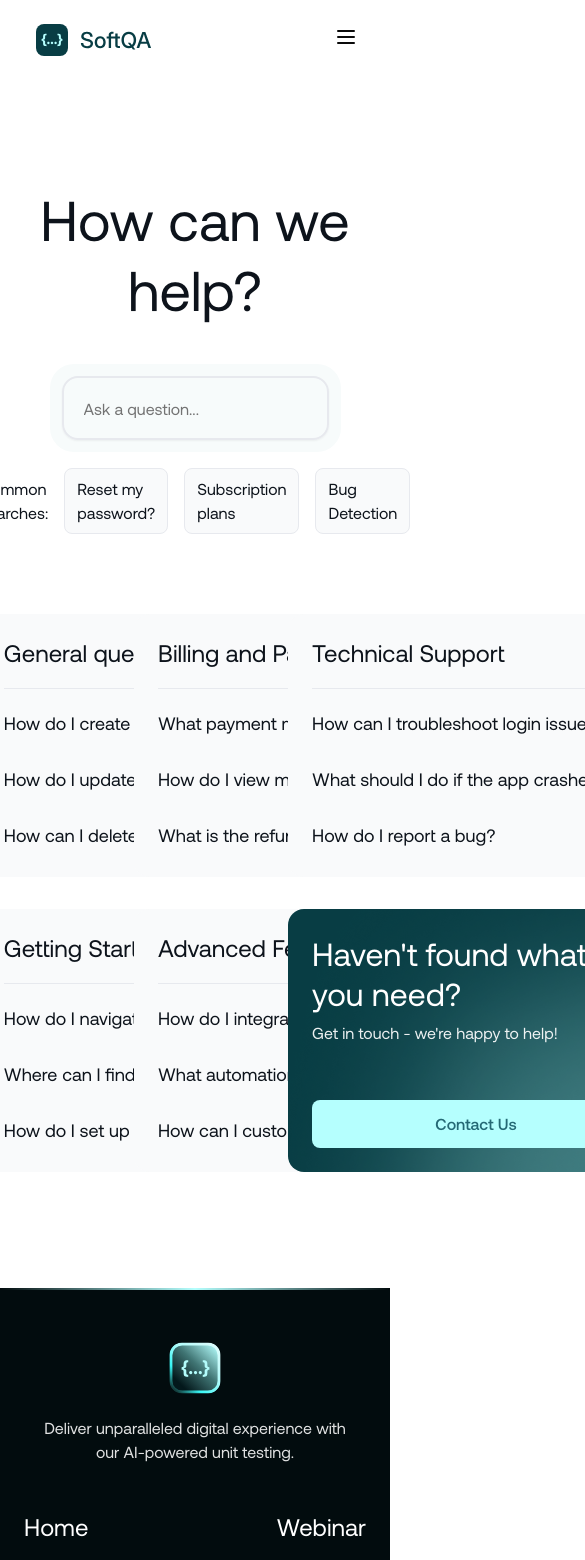
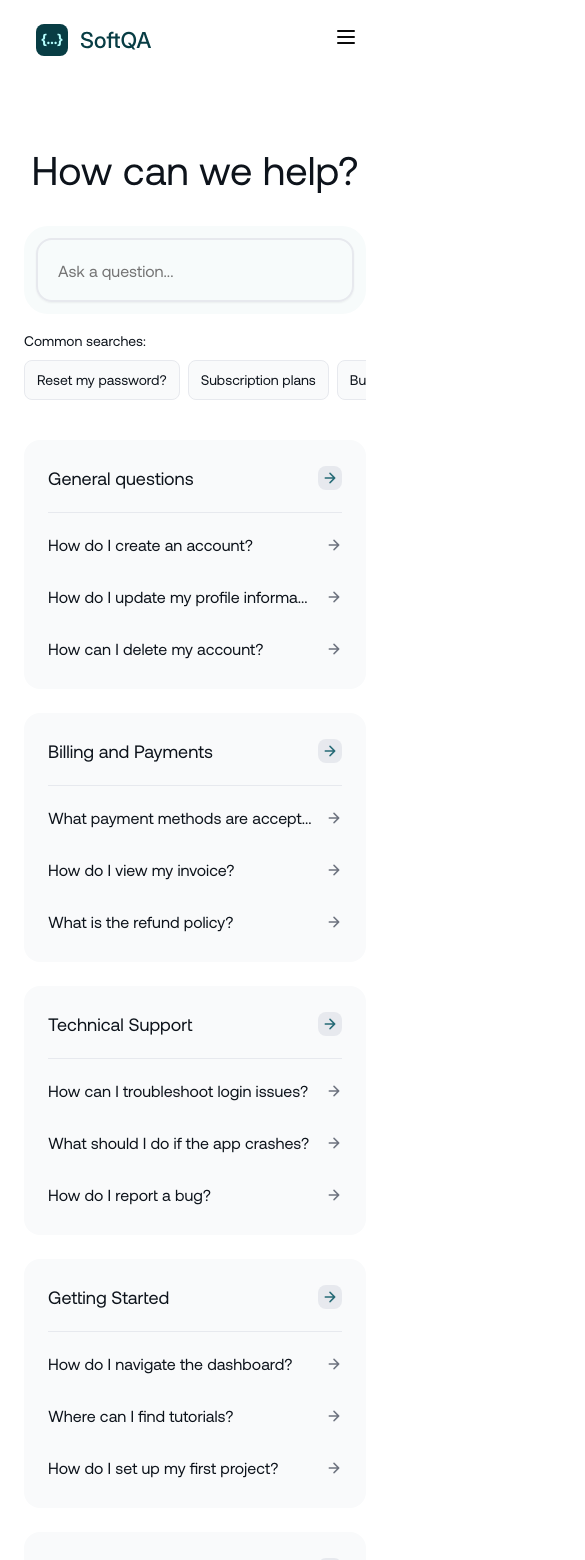
Before and after one commit to azkaanasiyya/softqa, a Next.js app: page /help in a window 390 px wide. Shown: the top 1560 px of the page, 585 px wide, since content can reach past the window. Built offline with nearby package versions, Linux system fonts and the light colour scheme.

Commit message:
style(help): adjust responsive layout for tablet and mobile

```diff
--- a/src/components/custom/inputsearch.tsx
+++ b/src/components/custom/inputsearch.tsx
@@ -7,7 +7,7 @@ export function InputSearch(props: React.ComponentProps<typeof Input>) {
     <Input
       {...props}
       className={cn(
-        "w-[760px] h-16 border-2 border-grayscale-100 p-5 text-[16px] text-grayscale-400 leading-6 rounded-[16px]",
+        "w-full max-w-[760px] h-16 border-2 border-grayscale-100 p-5 text-[16px] text-grayscale-400 leading-6 rounded-[16px]",
         props.className
       )}
     />
--- a/src/components/help/hero.tsx
+++ b/src/components/help/hero.tsx
@@ -1,32 +1,33 @@
 import { InputSearch } from "../custom/inputsearch";
 import Image from "next/image";
-// import { Button } from "../ui/button";
 import Link from "next/link";
 import { HelpModal } from "./modal";
 
 export default function HelpHero() {
     return (
-        <div className="flex flex-col justify-center items-center px-[124px] pt-[104px] pb-[116px]">
-            <div className="max-w-[1192px] flex flex-col gap-20 justify-center items-center">
-                <div className="flex flex-col gap-10 max-w-[784px]">
-                    <h1 className="text-[56px] leading-[70px] text-center text-grayscale-900">How can we help?</h1>
-                    <div className="flex flex-col items-center gap-4">
-                        <div className="bg-primary-50 rounded-[24px] p-3">
-                            <InputSearch placeholder="Ask a question..." />
+        <div className="flex flex-col justify-center items-center px-6 md:px-8 lg:px-[124px] pb-12 pt-16 md:py-20 lg:pt-[104px] lg:pb-[116px] w-full">
+            <div className="max-w-[1192px] flex flex-col gap-10 md:gap-12 lg:gap-20 justify-center items-center w-full">
+                <div className="flex flex-col gap-8 md:gap-10 w-full max-w-[784px]">
+                    <h1 className="text-[40px] md:text-[56px] leading-[50px] md:leading-[70px] text-center text-grayscale-900">How can we help?</h1>
+                    <div className="flex flex-col items-center justify-center w-full gap-4 overflow-hidden">
+                        <div className="bg-primary-50 rounded-[24px] p-3 w-full">
+                            <InputSearch placeholder="Ask a question..." className="w-full"/>
                         </div>
-                        <div className="flex flex-row gap-4 items-center">
-                            <span className="text-[16px] leading-6 text-grayscale-900">Common searches:</span>
-                            <div className="bg-grayscale-50 border border-grayscale-100 rounded-[8px] py-2 px-3 text-[16px] leading-6 text-grayscale-900">Reset my password?</div>
-                            <div className="bg-grayscale-50 border border-grayscale-100 rounded-[8px] py-2 px-3 text-[16px] leading-6 text-grayscale-900">Subscription plans</div>
-                            <div className="bg-grayscale-50 border border-grayscale-100 rounded-[8px] py-2 px-3 text-[16px] leading-6 text-grayscale-900">Bug Detection</div>
+                        <div className="flex flex-col md:flex-row gap-2 md:gap-4 items-start md:items-center md:justify-center overflow-hidden w-full">
+                            <span className="text-[14px] md:text-[16px] leading-[22px] md:leading-6 text-grayscale-900">Common searches:</span>
+                            <div className="flex flex-row gap-2 md:gap-4 items-center justify-center overflow-x-auto whitespace-nowrap scrollbar-hide">
+                                <div className="bg-grayscale-50 border border-grayscale-100 rounded-[8px] py-2 px-3 text-[14px] md:text-[16px] leading-[22px] md:leading-6 text-grayscale-900 whitespace-nowrap">Reset my password?</div>
+                                <div className="bg-grayscale-50 border border-grayscale-100 rounded-[8px] py-2 px-3 text-[14px] md:text-[16px] leading-[22px] md:leading-6 text-grayscale-900 whitespace-nowrap">Subscription plans</div>
+                                <div className="bg-grayscale-50 border border-grayscale-100 rounded-[8px] py-2 px-3 text-[14px] md:text-[16px] leading-[22px] md:leading-6 text-grayscale-900 whitespace-nowrap">Bug Detection</div>
+                            </div>
                         </div>
                     </div>
                 </div>
-                <div className="grid grid-cols-3 gap-8">
-                    <div className="bg-grayscale-50 rounded-[16px] flex flex-col pt-1 pb-4 px-6 gap-2 w-[376px]">
+                <div className="grid grid-cols-1 md:grid-cols-2 lg:grid-cols-3 gap-6 md:gap-8">
+                    <div className="bg-grayscale-50 rounded-[16px] flex flex-col pt-1 pb-4 px-6 gap-2 max-w-[376px] w-full">
                         <Link href="/help/helpdetail" className="cursor-pointer">
-                            <div className="flex flex-row justify-between py-5 border-b border-grayscale-100">
-                                <h5 className="text-[24px] leading-[30px] text-grayscale-900">General questions</h5>
+                            <div className="flex flex-row justify-between items-center py-5 border-b border-grayscale-100">
+                                <h5 className="text-[18px] md:text-[24px] leading-7 md:leading-[30px] text-grayscale-900">General questions</h5>
                                 <div className="flex flex-col justify-center items-center rounded-[8px] w-6 h-6 bg-grayscale-100 p-1">
                                     <Image src="/help/right-green.png" alt="icon" width={16} height={16} />
                                 </div>
@@ -34,108 +35,108 @@ export default function HelpHero() {
                         </Link>
                         <div className="flex flex-col gap-1">
                             <div className="flex flex-row justify-between items-center py-3">
-                                <span className="text-[18px] leading-7 text-grayscale-900">How do I create an account?</span>
+                                <span className="text-[16px] md:text-[18px] leading-6 md:leading-7 text-grayscale-900">How do I create an account?</span>
                                 <Image src="/help/right-gray.png" alt="icon" width={16} height={16} />
                             </div>
                             <div className="flex flex-row justify-between items-center py-3">
-                                <span className="text-[18px] leading-7 text-grayscale-900">How do I update my profile informa...</span>
+                                <span className="text-[16px] md:text-[18px] leading-6 md:leading-7 text-grayscale-900">How do I update my profile informa...</span>
                                 <Image src="/help/right-gray.png" alt="icon" width={16} height={16} />
                             </div>
                             <div className="flex flex-row justify-between items-center py-3">
-                                <span className="text-[18px] leading-7 text-grayscale-900">How can I delete my account?</span>
+                                <span className="text-[16px] md:text-[18px] leading-6 md:leading-7 text-grayscale-900">How can I delete my account?</span>
                                 <Image src="/help/right-gray.png" alt="icon" width={16} height={16} />
                             </div>
                         </div>
                     </div>
-                    <div className="bg-grayscale-50 rounded-[16px] flex flex-col pt-1 pb-4 px-6 gap-2 w-[376px]">
-                        <div className="flex flex-row justify-between py-5 border-b border-grayscale-100">
-                            <h5 className="text-[24px] leading-[30px] text-grayscale-900">Billing and Payments</h5>
+                    <div className="bg-grayscale-50 rounded-[16px] flex flex-col pt-1 pb-4 px-6 gap-2 max-w-[376px] w-full">
+                        <div className="flex flex-row justify-between items-center py-5 border-b border-grayscale-100">
+                            <h5 className="text-[18px] md:text-[24px] leading-7 md:leading-[30px] text-grayscale-900">Billing and Payments</h5>
                             <div className="flex flex-col justify-center items-center rounded-[8px] w-6 h-6 bg-grayscale-100 p-1">
                                 <Image src="/help/right-green.png" alt="icon" width={16} height={16} />
                             </div>
                         </div>
                         <div className="flex flex-col gap-1">
                             <div className="flex flex-row justify-between items-center py-3">
-                                <span className="text-[18px] leading-7 text-grayscale-900">What payment methods are accept...</span>
+                                <span className="text-[16px] md:text-[18px] leading-6 md:leading-7 text-grayscale-900">What payment methods are accept...</span>
                                 <Image src="/help/right-gray.png" alt="icon" width={16} height={16} />
                             </div>
                             <div className="flex flex-row justify-between items-center py-3">
-                                <span className="text-[18px] leading-7 text-grayscale-900">How do I view my invoice?</span>
+                                <span className="text-[16px] md:text-[18px] leading-6 md:leading-7 text-grayscale-900">How do I view my invoice?</span>
                                 <Image src="/help/right-gray.png" alt="icon" width={16} height={16} />
                             </div>
                             <div className="flex flex-row justify-between items-center py-3">
-                                <span className="text-[18px] leading-7 text-grayscale-900">What is the refund policy?</span>
+                                <span className="text-[16px] md:text-[18px] leading-6 md:leading-7 text-grayscale-900">What is the refund policy?</span>
                                 <Image src="/help/right-gray.png" alt="icon" width={16} height={16} />
                             </div>
                         </div>
                     </div>
-                    <div className="bg-grayscale-50 rounded-[16px] flex flex-col pt-1 pb-4 px-6 gap-2 w-[376px]">
-                        <div className="flex flex-row justify-between py-5 border-b border-grayscale-100">
-                            <h5 className="text-[24px] leading-[30px] text-grayscale-900">Technical Support</h5>
+                    <div className="bg-grayscale-50 rounded-[16px] flex flex-col pt-1 pb-4 px-6 gap-2 max-w-[376px] w-full">
+                        <div className="flex flex-row justify-between items-center py-5 border-b border-grayscale-100">
+                            <h5 className="text-[18px] md:text-[24px] leading-7 md:leading-[30px] text-grayscale-900">Technical Support</h5>
                             <div className="flex flex-col justify-center items-center rounded-[8px] w-6 h-6 bg-grayscale-100 p-1">
                                 <Image src="/help/right-green.png" alt="icon" width={16} height={16} />
                             </div>
                         </div>
                         <div className="flex flex-col gap-1">
                             <div className="flex flex-row justify-between items-center py-3">
-                                <span className="text-[18px] leading-7 text-grayscale-900">How can I troubleshoot login issues?</span>
+                                <span className="text-[16px] md:text-[18px] leading-6 md:leading-7 text-grayscale-900">How can I troubleshoot login issues?</span>
                                 <Image src="/help/right-gray.png" alt="icon" width={16} height={16} />
                             </div>
                             <div className="flex flex-row justify-between items-center py-3">
-                                <span className="text-[18px] leading-7 text-grayscale-900">What should I do if the app crashes?</span>
+                                <span className="text-[16px] md:text-[18px] leading-6 md:leading-7 text-grayscale-900">What should I do if the app crashes?</span>
                                 <Image src="/help/right-gray.png" alt="icon" width={16} height={16} />
                             </div>
                             <div className="flex flex-row justify-between items-center py-3">
-                                <span className="text-[18px] leading-7 text-grayscale-900">How do I report a bug?</span>
+                                <span className="text-[16px] md:text-[18px] leading-6 md:leading-7 text-grayscale-900">How do I report a bug?</span>
                                 <Image src="/help/right-gray.png" alt="icon" width={16} height={16} />
                             </div>
                         </div>
                     </div>
-                    <div className="bg-grayscale-50 rounded-[16px] flex flex-col pt-1 pb-4 px-6 gap-2 w-[376px]">
-                        <div className="flex flex-row justify-between py-5 border-b border-grayscale-100">
-                            <h5 className="text-[24px] leading-[30px] text-grayscale-900">Getting Started</h5>
+                    <div className="bg-grayscale-50 rounded-[16px] flex flex-col pt-1 pb-4 px-6 gap-2 max-w-[376px] w-full">
+                        <div className="flex flex-row justify-between items-center py-5 border-b border-grayscale-100">
+                            <h5 className="text-[18px] md:text-[24px] leading-7 md:leading-[30px] text-grayscale-900">Getting Started</h5>
                             <div className="flex flex-col justify-center items-center rounded-[8px] w-6 h-6 bg-grayscale-100 p-1">
                                 <Image src="/help/right-green.png" alt="icon" width={16} height={16} />
                             </div>
                         </div>
                         <div className="flex flex-col gap-1">
                             <div className="flex flex-row justify-between items-center py-3">
-                                <span className="text-[18px] leading-7 text-grayscale-900">How do I navigate the dashboard?</span>
+                                <span className="text-[16px] md:text-[18px] leading-6 md:leading-7 text-grayscale-900">How do I navigate the dashboard?</span>
                                 <Image src="/help/right-gray.png" alt="icon" width={16} height={16} />
                             </div>
                             <div className="flex flex-row justify-between items-center py-3">
-                                <span className="text-[18px] leading-7 text-grayscale-900">Where can I find tutorials?</span>
+                                <span className="text-[16px] md:text-[18px] leading-6 md:leading-7 text-grayscale-900">Where can I find tutorials?</span>
                                 <Image src="/help/right-gray.png" alt="icon" width={16} height={16} />
                             </div>
                             <div className="flex flex-row justify-between items-center py-3">
-                                <span className="text-[18px] leading-7 text-grayscale-900">How do I set up my first project?</span>
+                                <span className="text-[16px] md:text-[18px] leading-6 md:leading-7 text-grayscale-900">How do I set up my first project?</span>
                                 <Image src="/help/right-gray.png" alt="icon" width={16} height={16} />
                             </div>
                         </div>
                     </div>
-                    <div className="bg-grayscale-50 rounded-[16px] flex flex-col pt-1 pb-4 px-6 gap-2 w-[376px]">
-                        <div className="flex flex-row justify-between py-5 border-b border-grayscale-100">
-                            <h5 className="text-[24px] leading-[30px] text-grayscale-900">Advanced Features</h5>
+                    <div className="bg-grayscale-50 rounded-[16px] flex flex-col pt-1 pb-4 px-6 gap-2 max-w-[376px] w-full">
+                        <div className="flex flex-row justify-between items-center py-5 border-b border-grayscale-100">
+                            <h5 className="text-[18px] md:text-[24px] leading-7 md:leading-[30px] text-grayscale-900">Advanced Features</h5>
                             <div className="flex flex-col justify-center items-center rounded-[8px] w-6 h-6 bg-grayscale-100 p-1">
                                 <Image src="/help/right-green.png" alt="icon" width={16} height={16} />
                             </div>
                         </div>
                         <div className="flex flex-col gap-1">
                             <div className="flex flex-row justify-between items-center py-3">
-                                <span className="text-[18px] leading-7 text-grayscale-900">How do I integrate with third-party t...</span>
+                                <span className="text-[16px] md:text-[18px] leading-6 md:leading-7 text-grayscale-900">How do I integrate with third-party t...</span>
                                 <Image src="/help/right-gray.png" alt="icon" width={16} height={16} />
                             </div>
                             <div className="flex flex-row justify-between items-center py-3">
-                                <span className="text-[18px] leading-7 text-grayscale-900">What automation options are availa...</span>
+                                <span className="text-[16px] md:text-[18px] leading-6 md:leading-7 text-grayscale-900">What automation options are availa...</span>
                                 <Image src="/help/right-gray.png" alt="icon" width={16} height={16} />
                             </div>
                             <div className="flex flex-row justify-between items-center py-3">
-                                <span className="text-[18px] leading-7 text-grayscale-900">How can I customize my workflow?</span>
+                                <span className="text-[16px] md:text-[18px] leading-6 md:leading-7 text-grayscale-900">How can I customize my workflow?</span>
                                 <Image src="/help/right-gray.png" alt="icon" width={16} height={16} />
                             </div>
                         </div>
                     </div>
-                    <div className="bg-[url('/help/bg-help.png')] bg-no-repeat bg-center bg-cover w-[376px] p-6 flex flex-col justify-between rounded-[16px]">
+                    <div className="bg-[url('/help/bg-help.png')] bg-no-repeat bg-center bg-cover max-w-[376px] w-full p-6 flex flex-col justify-between rounded-[16px]">
                         <div className="flex flex-col gap-2">
                             <h4 className="text-[32px] leading-10 text-white">Haven&apos;t found what you need?</h4>
                             <span className="text-[16px] leading-6 text-[#FFFFFFEB]">Get in touch - we&apos;re happy to help!</span>
--- a/src/components/ui/input.tsx
+++ b/src/components/ui/input.tsx
@@ -8,7 +8,7 @@ function Input({ className, type, ...props }: React.ComponentProps<"input">) {
       type={type}
       data-slot="input"
       className={cn(
-        "file:text-foreground placeholder:text-muted-foreground selection:bg-primary selection:text-primary-foreground dark:bg-input/30 max-w-[267px] md:max-w-[377px] w-full lg:w-[216px] border-grayscale-100 flex h-12 min-w-0 rounded-[12px] border-2 bg-transparent px-4 py-3 text-[16px] leading-6 text-grayscale-400 shadow-xs transition-[color,box-shadow] outline-none file:inline-flex file:h-7 file:border-0 file:bg-transparent file:text-sm file:font-medium disabled:pointer-events-none disabled:cursor-not-allowed disabled:opacity-50 md:text-sm",
+        "file:text-foreground placeholder:text-muted-foreground selection:bg-primary selection:text-primary-foreground dark:bg-input/30 w-full border-grayscale-100 flex h-12 min-w-0 rounded-[12px] border-2 bg-transparent px-4 py-3 text-[16px] leading-6 text-grayscale-400 shadow-xs transition-[color,box-shadow] outline-none file:inline-flex file:h-7 file:border-0 file:bg-transparent file:text-sm file:font-medium disabled:pointer-events-none disabled:cursor-not-allowed disabled:opacity-50 md:text-sm",
         "focus-visible:border-ring focus-visible:ring-ring/50 focus-visible:ring-[3px]",
         "aria-invalid:ring-destructive/20 dark:aria-invalid:ring-destructive/40 aria-invalid:border-destructive",
         className
```
